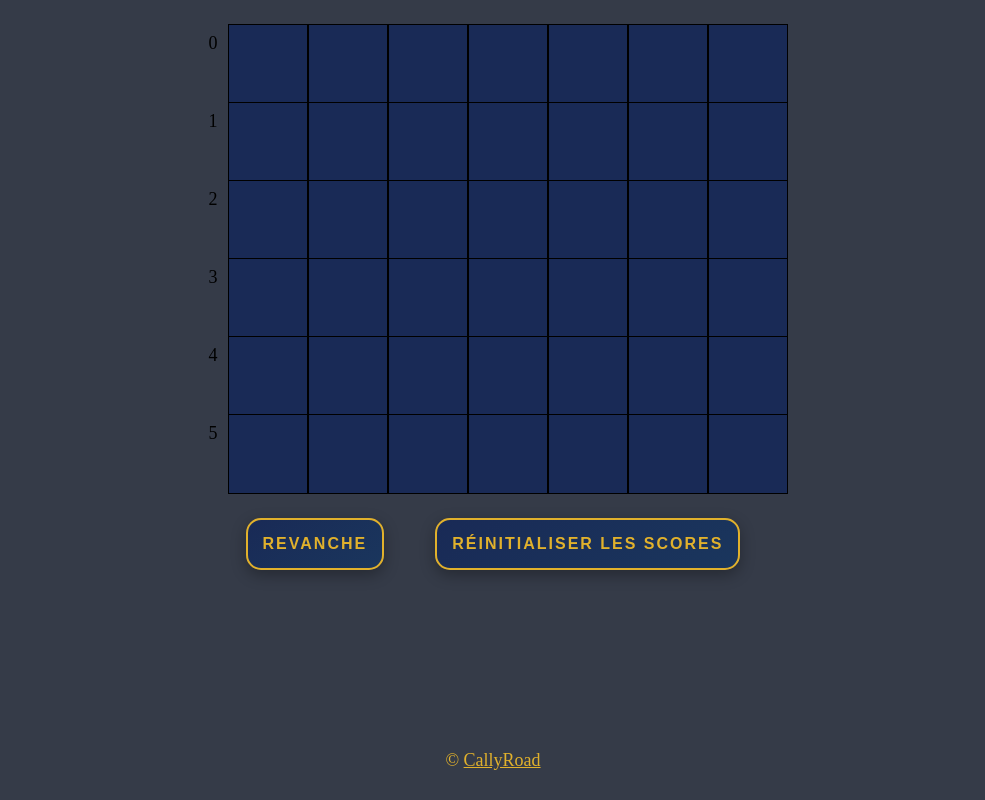
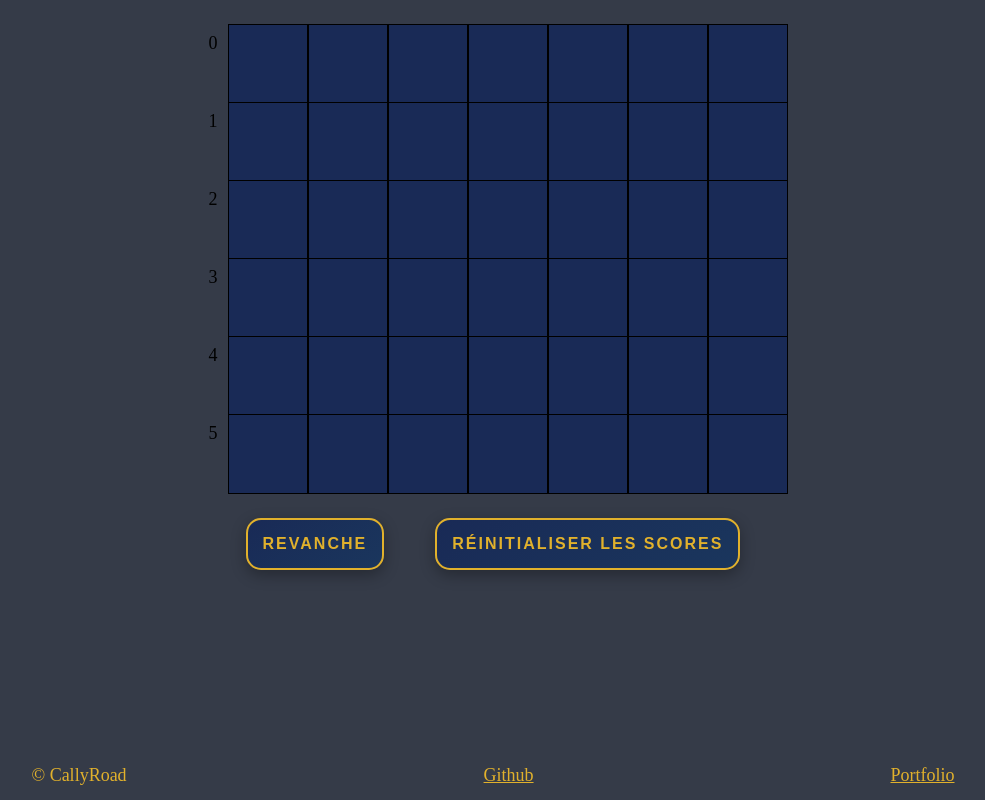
Before and after one commit to CallyRoad/reactjs-puissance4, a React (Create React App) app: page / in a window 1280 px wide. Shown: the part 318-1118 px from the top of the page, without its empty margins (147-1132 px from the left). Built offline with nearby package versions, Linux system fonts and the light colour scheme.

Commit message:
feat: Modify footer styling and content

```diff
--- a/src/components/footer/Footer.jsx
+++ b/src/components/footer/Footer.jsx
@@ -1,10 +1,26 @@
 import React from "react";
 import mfooter from "./footer.module.scss";
+
 const Footer = () => {
     return (
         <footer className={mfooter.footer}>
+            <p>&copy; CallyRoad</p>
             <p>
-        &copy; <a href="https://github.com/CallyRoad/" target="_blank" rel={"noreferrer"}>CallyRoad</a>
+                <a
+                    href="https://github.com/CallyRoad/"
+                    target="_blank" rel="noreferrer noopener"
+                    aria-label="Visiter le profil GitHub de CallyRoad">
+                    Github
+                </a>
+            </p>
+            <p>
+                <a
+                    href="https://portfolio-coralie-venuat.rainacally.com/"
+                    target="_blank"
+                    rel="noreferrer noopener"
+                    aria-label="Voir le portfolio de CallyRoad">
+                    Portfolio
+                </a>
             </p>
         </footer>
     );
--- a/src/components/footer/footer.module.scss
+++ b/src/components/footer/footer.module.scss
@@ -1,7 +1,17 @@
+@use "src/styles/mixins";
+
 .footer {
     margin-top: 15rem;
     color : var(--gold);
+
+    @include mixins.fd-jc-ai(row, space-around, center);
     a {
         color : var(--gold);
+        transition: all .2s;
+
+        &:hover {
+            color : var(--red-pawn);
+            transition: all .2s;
+        }
     }
 }
```
Lines whose indentation alone changed are shown as unchanged.
